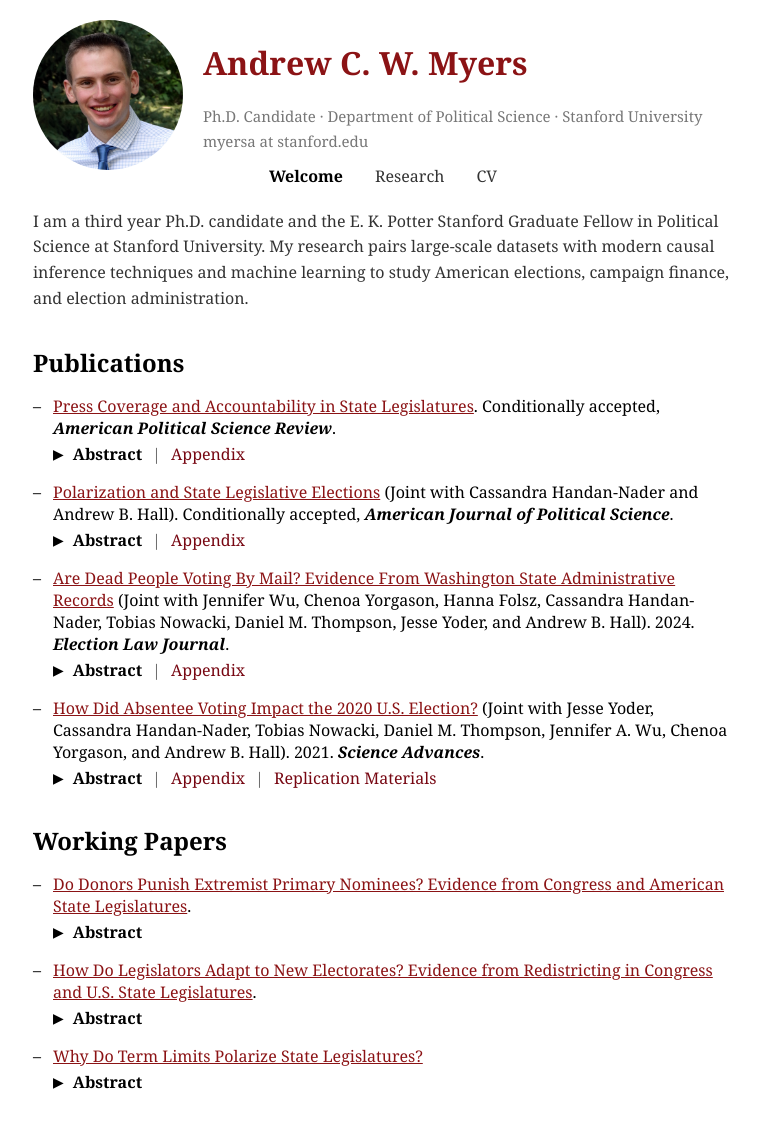
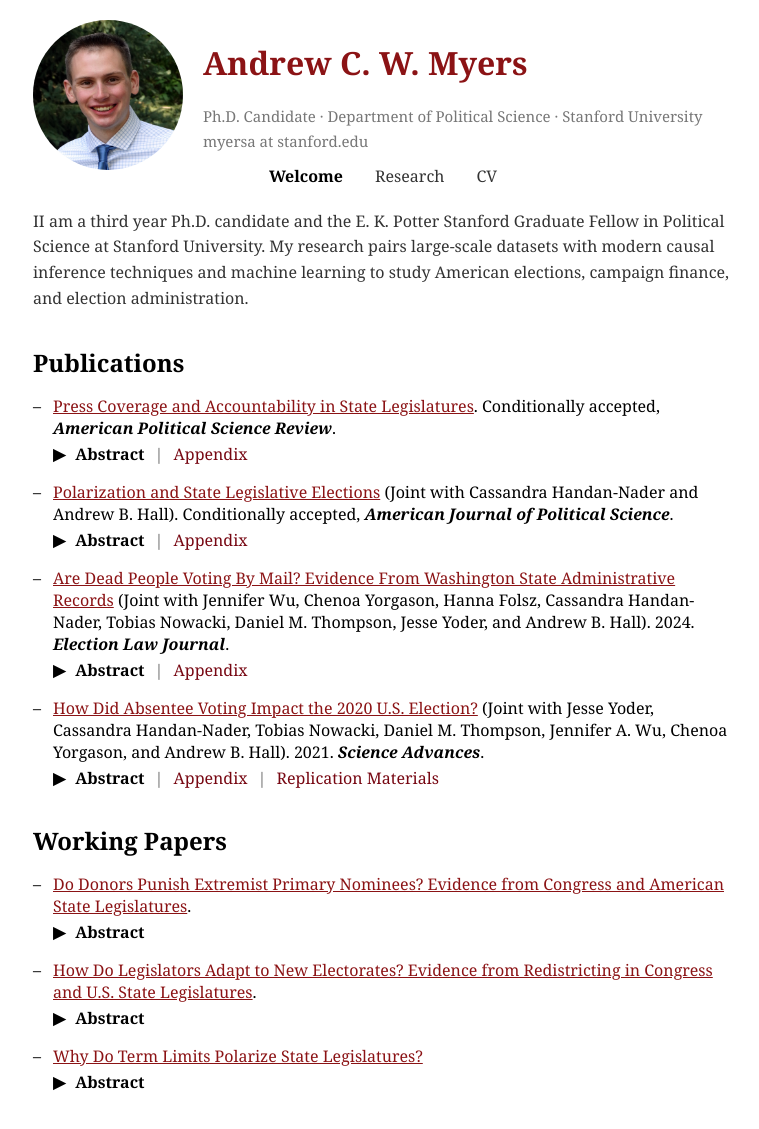
Before and after one commit to AndyMyersSkol/AndyMyersSkol.github.io, a Jekyll site: the page index.html, which Jekyll copies as it is, in a window 1280 px wide. Shown: the whole page, without its empty margins (257-1016 px from the left). Built offline with Jekyll 4.4.1, drawn with Linux system fonts in a browser that asks for light colours.

Commit message:
Update index.html

```diff
--- a/index.html
+++ b/index.html
@@ -42,7 +42,7 @@
     </nav>
 
     <div class="bio">
-        <p>I am a third year Ph.D. candidate and the E. K. Potter Stanford Graduate Fellow in Political Science at Stanford University. My research pairs large-scale datasets with modern causal inference techniques and machine learning to study American elections, campaign finance, and election administration. </p>
+        <p>II am a third year Ph.D. candidate and the E. K. Potter Stanford Graduate Fellow in Political Science at Stanford University. My research pairs large-scale datasets with modern causal inference techniques and machine learning to study American elections, campaign finance, and election administration. </p>
     </div>
 
 
@@ -275,6 +275,13 @@
     display: none;
 }
 
+.dropdown-arrow {
+    display: inline-block;
+    color: black; /* Ensure it's black */
+    font-size: 1em; /* Adjust size if necessary */
+    transition: transform 0.2s ease;
+}
+
 </style>
 <script src="script.js"></script>
 </body>
```
